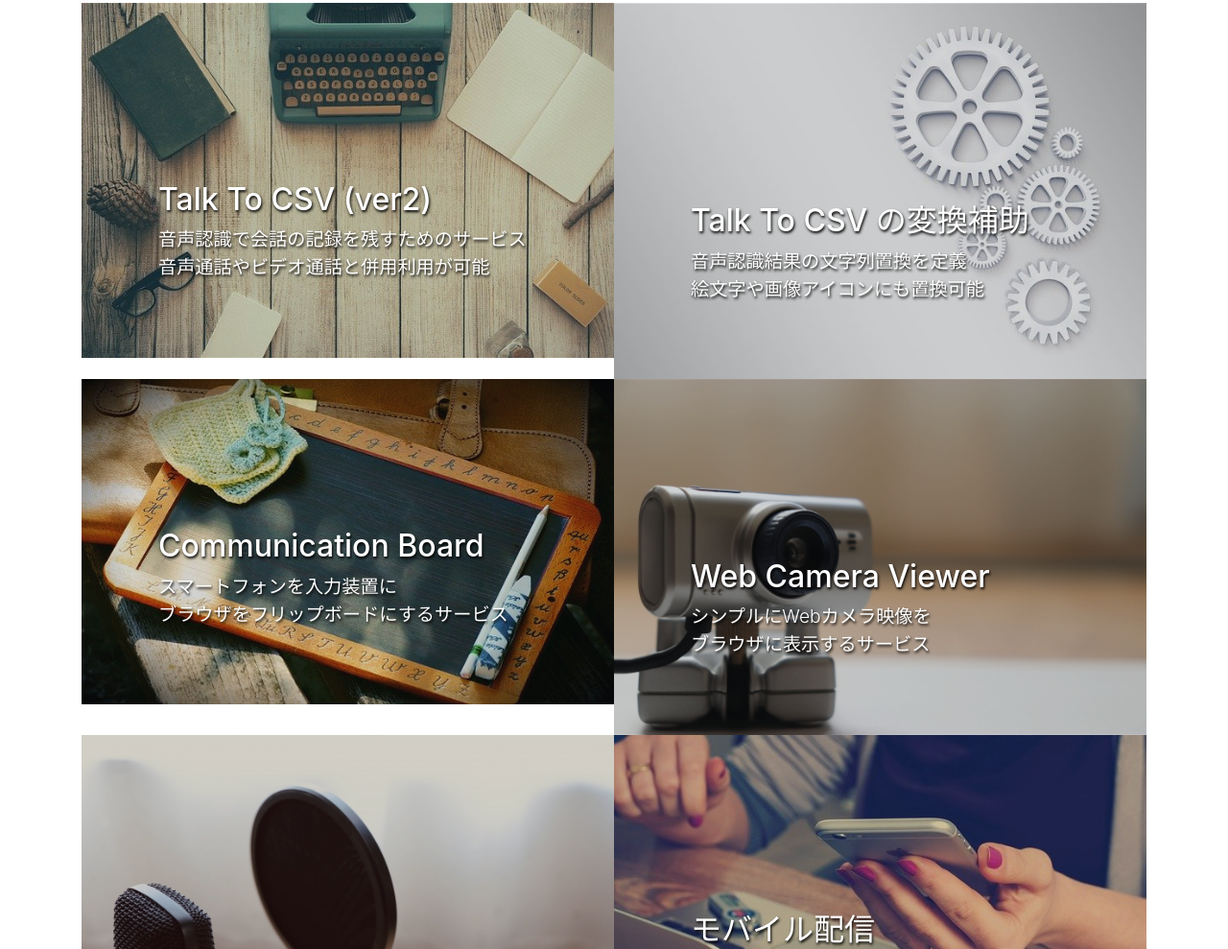
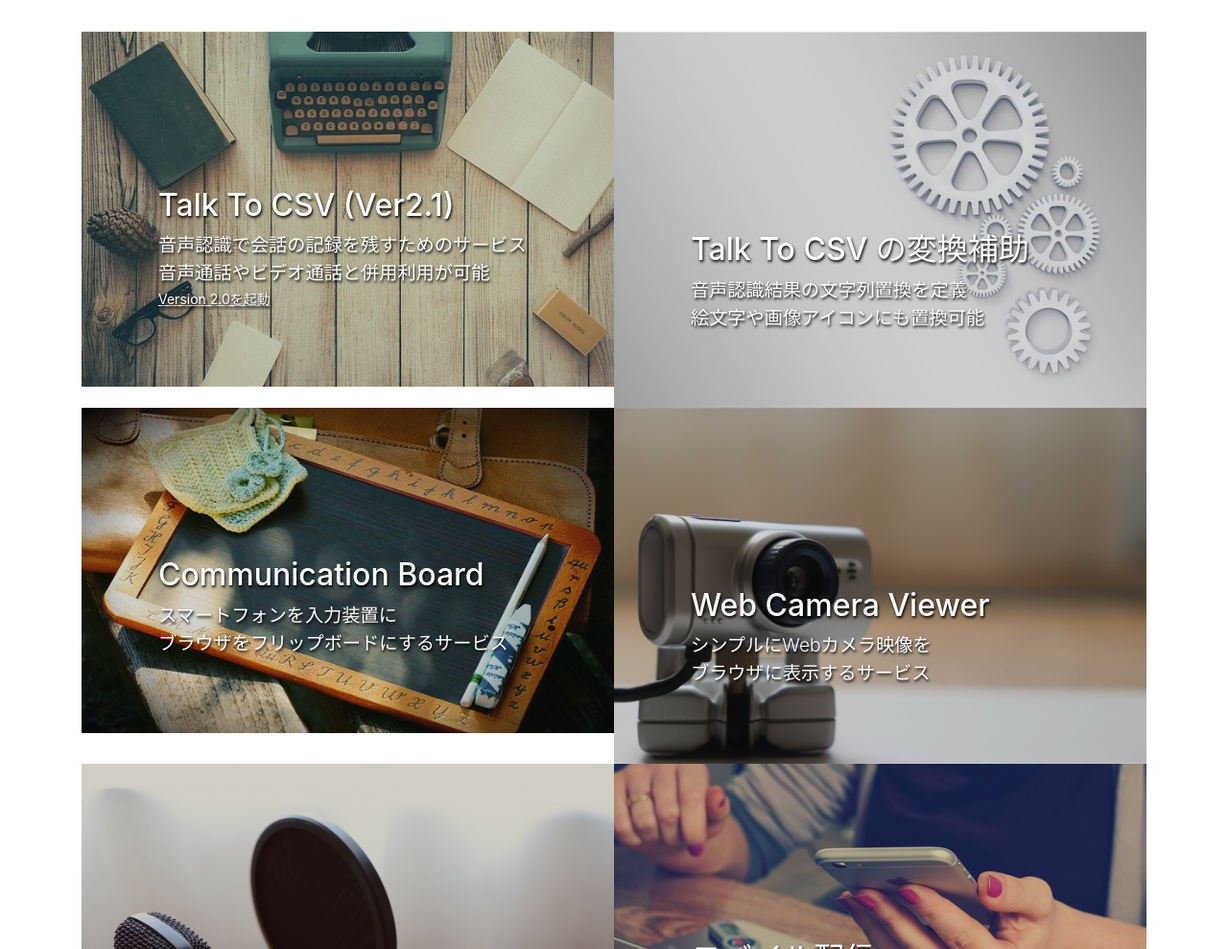
Before and after one commit to iwatendo/SkyWayWalkers, a website with bundled scripts: page index.html in a window 1280 px wide. Shown: the part 1491-2480 px from the top of the page at 96% size. Built offline with nearby package versions, Linux system fonts and the light colour scheme.

Commit message:
TalkToCSVのバージョンアップ対応

```diff
--- a/index.html
+++ b/index.html
@@ -77,6 +77,7 @@
             によるWebサービスの紹介です<br>
             アカウント登録は不用で全て無料で利用できます<br>
             Webカメラの映像や音声は外部サーバーに保存されません<br>
+            <br>
             チャット等の情報は全てブラウザの
             <a href="https://developer.mozilla.org/ja/docs/Web/API/IndexedDB_API"><b>IndexedDB</b></a>
             に保存されます<br>
@@ -165,11 +166,12 @@
           <a class="portfolio-item" target="_blank" href="https://skybeje.net/talktocsv/chatowner/">
             <div class="caption">
               <div class="caption-content">
-                <div class="h2">Talk To CSV (ver2)</div>
+                <div class="h2">Talk To CSV (Ver2.1)</div>
                 <p class="mb-0">
                   音声認識で会話の記録を残すためのサービス<br>
-                  音声通話やビデオ通話と併用利用が可能
+                  音声通話やビデオ通話と併用利用が可能<br>
                 </p>
+                <span class="version-link" onclick="window.open('https://skybeje.net/talktocsv/ver2.0/chatowner/');" class="mb-0">Version 2.0を起動</span>
               </div>
             </div>
             <img class="img-fluid" src="img/typewriter-801921_640.jpg" alt="">
--- a/scss/stylish-portfolio.scss
+++ b/scss/stylish-portfolio.scss
@@ -18,3 +18,8 @@
 .caption-content{
     text-shadow: 1px 2px 3px #000000;
 }
+
+.version-link{
+    font-size: 14px;
+    text-decoration:underline;  /*下線を引く*/
+}
```
Also changed, not shown: css/stylish-portfolio.css, css/stylish-portfolio.min.css.
